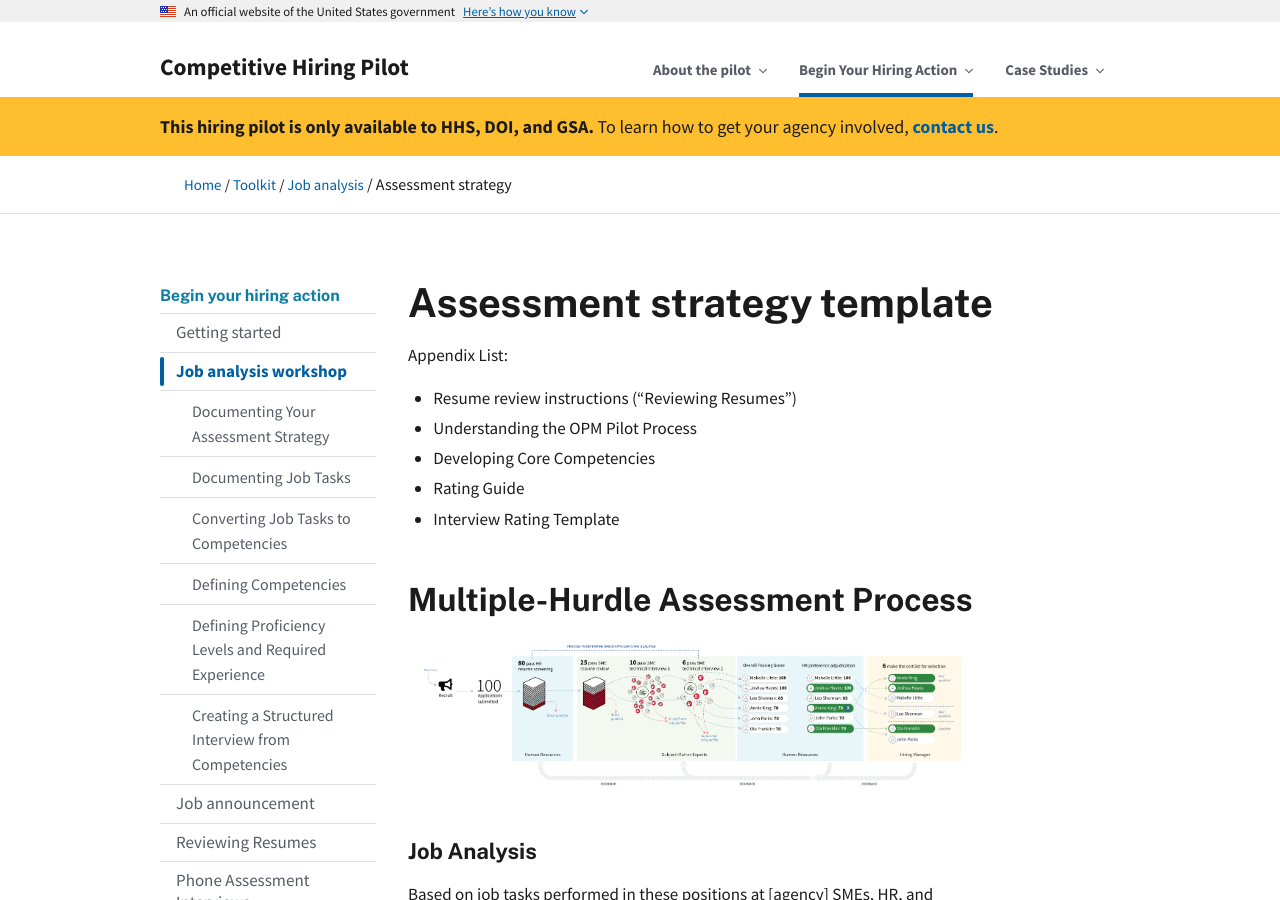
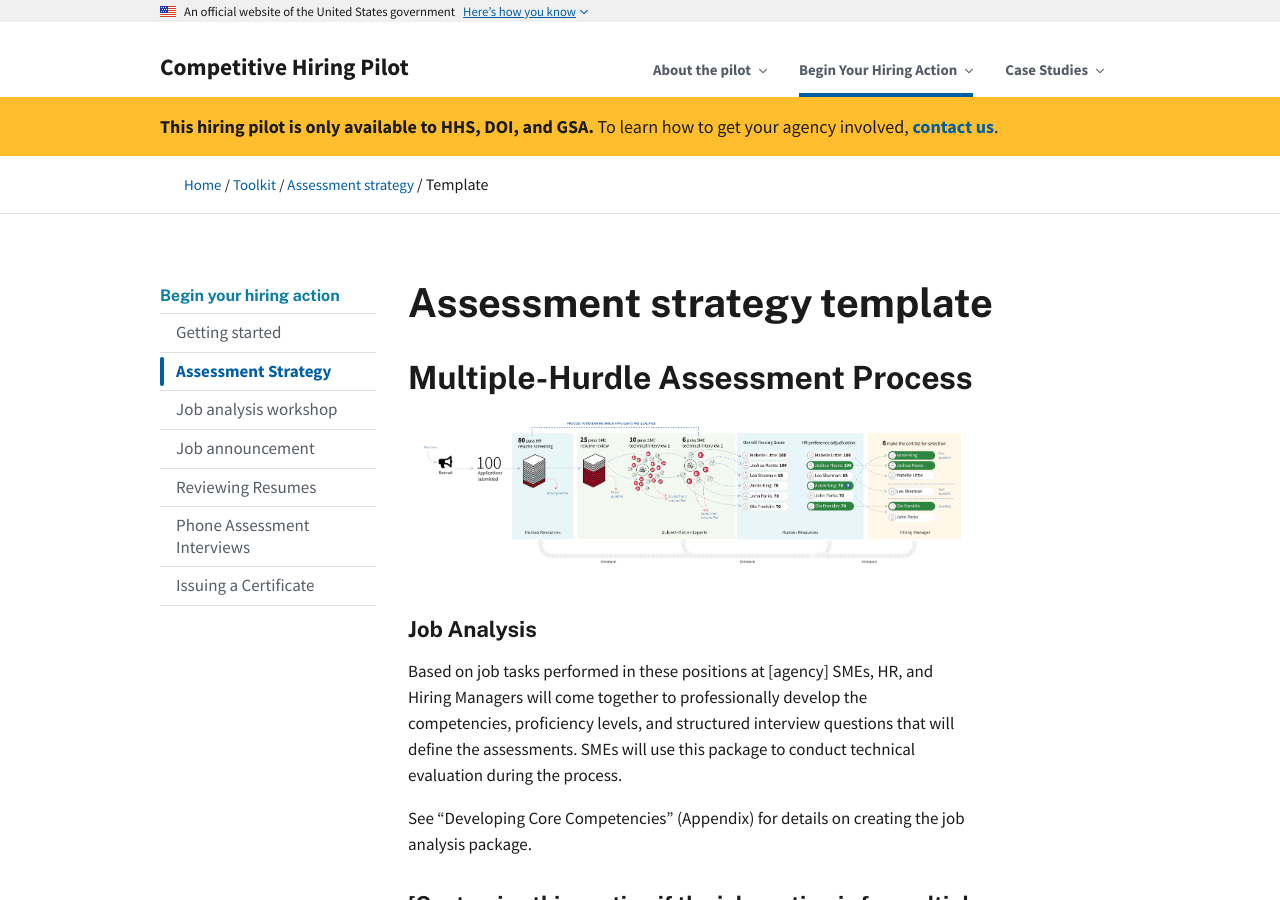
Before and after one commit to usds/SME-QA-Website, a Jekyll site: the page built from toolkit/job-analysis/assessment-strategy.md, in a window 1280 px wide and 900 px high. Built offline with Jekyll 4.4.1, drawn with Linux system fonts in a browser that asks for light colours.

Commit message:
Adds Assessment Strategy as a new hiring phase.

```diff
--- a/_data/navigation.yml
+++ b/_data/navigation.yml
@@ -24,12 +24,13 @@ hiring-phases:
     - text: SME Criteria and Expectations
       href: "/hiring-phases/getting-started/sme-criteria/"
     phase: getting-started
+  - text: Assessment Strategy
+    href: /hiring-phases/assessment-strategy/
+    phase: assessment-strategy
   - text: Job analysis workshop
     href: /hiring-phases/job-analysis/
     phase: job-analysis
     subnav:
-    - text: Documenting Your Assessment Strategy
-      href: "/hiring-phases/job-analysis/documenting-your-assessment-strategy/"
     - text: Documenting Job Tasks
       href: "/hiring-phases/job-analysis/documenting-job-tasks/"
     - text: Converting Job Tasks to Competencies
--- /dev/null
+++ b/pages/phases/assessment-strategy/index.html
@@ -0,0 +1,62 @@
+---
+layout: article
+permalink: /hiring-phases/assessment-strategy/
+section: hiring-phases
+sidenav: hiring-phases
+phase: assessment-strategy
+title: Assessment Strategy
+intro: Summary documentation that describes the overall process, details about how to post JOAs, how to do resume reviews and phone assessment interviews.
+roles: [hr, sme]
+duration: 1 day (8 hours)
+---
+
+<p class="usa-intro">
+  {{ page.intro }}
+</p>
+
+{% include phase-meta.html %}
+
+<div class="chp-toolkit">
+  <h4 class="chp-toolkit__title">Toolkit</h4>
+  <ul class="chp-toolkit__list">
+    <li class="chp-toolkit__item">
+      <a href="{{ site.baseurl }}/toolkit/assessment-strategy/" target="_blank" class="chp-toolit__link">
+        Understanding the OPM Pilot Process
+      </a>
+    </li>
+    <li class="chp-toolkit__item">
+      <a href="{{ site.baseurl }}/toolkit/assessment-strategy/rating-guide.docx" target="_blank" class="chp-toolit__link">
+        Rating Guide
+      </a>
+    </li>
+    <li class="chp-toolkit__item">
+      <a href="{{ site.baseurl }}/toolkit/assessment-strategy/resume-review-instructions.docx" target="_blank" class="chp-toolit__link">
+        Resume Review Instructions
+      </a>
+    </li>
+    <li class="chp-toolkit__item">
+      <a href="{{ site.baseurl }}/toolkit/assessment-strategy/developing-core-competencies.docx" target="_blank" class="chp-toolit__link">
+        Developing Core Competencies
+      </a>
+    </li>
+    <li class="chp-toolkit__item">
+      <a href="{{ site.baseurl }}/toolkit/assessment-strategy/template/" target="_blank" class="chp-toolit__link">
+        Assessment strategy template
+      </a>
+    </li>
+    <li class="chp-toolkit__item">
+      <a href="{{ site.baseurl }}/toolkit/assessment-strategy/" target="_blank" class="chp-toolit__link">
+        Interview Rating Template
+      </a>
+    </li>
+  </ul>
+</div>
+
+<h2>SME input</h2>
+<p>
+  In addition to documenting job tasks, developing core competencies and proficiencies, and creating interview assessment questions, ask SMEs participating in your workshop to make these key decisions about the assessment strategy they'll use for your hiring action:
+</p>
+<ol>
+  <li>Number of resume work experience pages SMEs will review</li>
+  <li>Tech recency requirements</li>
+</ol>
--- a/pages/phases/job-analysis/documenting-your-assessment-strategy.md
+++ /dev/null
@@ -1,17 +0,0 @@
----
-layout: article
-permalink: /hiring-phases/job-analysis/documenting-your-assessment-strategy/
-section: hiring-phases
-sidenav: hiring-phases
-phase: job-analysis
-sub-phase-order: 010
-title: Documenting Your Assessment Strategy
-intro: In addition to documenting job tasks, developing core competencies and proficiencies, and creating interview assessment questions, ask SMEs participating in your workshop to make these key decisions about the assessment strategy they'll use for your hiring action.
----
-
-<p class="usa-intro">
-  {{ page.intro }}
-</p>
-
-- Number of resume work experience pages SMEs will review
-- Tech recency requirements
--- a/pages/phases/job-analysis/index.html
+++ b/pages/phases/job-analysis/index.html
@@ -25,11 +25,6 @@ outputs:
 <div class="chp-toolkit">
   <h4 class="chp-toolkit__title">Toolkit</h4>
   <ul class="chp-toolkit__list">
-    <li class="chp-toolkit__item">
-      <a href="{{ site.baseurl }}/toolkit/job-analysis/assessment-strategy/" class="chp-toolkit__link">
-        Assessment strategy template
-      </a>
-    </li>
     <li class="chp-toolkit__item">
       <a href="{{ site.baseurl }}/toolkit/job-analysis/SME_JobAnalysis_Day1_Template.pptx" class="chp-toolkit__link">
         Day 1 Job Analysis Workshop PowerPoint
--- a/toolkit/job-analysis/assessment-strategy.md
+++ b/toolkit/job-analysis/assessment-strategy.md
@@ -1,19 +1,11 @@
 ---
 layout: article
-permalink: /toolkit/job-analysis/assessment-strategy/
+permalink: /toolkit/assessment-strategy/template/
 section: hiring-phases
 sidenav: hiring-phases
-phase: job-analysis
+phase: assessment-strategy
 title: Assessment strategy template
 ---
-
-Appendix List:
-
-- Resume review instructions ("Reviewing Resumes")
-- Understanding the OPM Pilot Process
-- Developing Core Competencies
-- Rating Guide
-- Interview Rating Template
 
 ## Multiple-Hurdle Assessment Process
 
```
Also changed, not shown: 3 other files.
